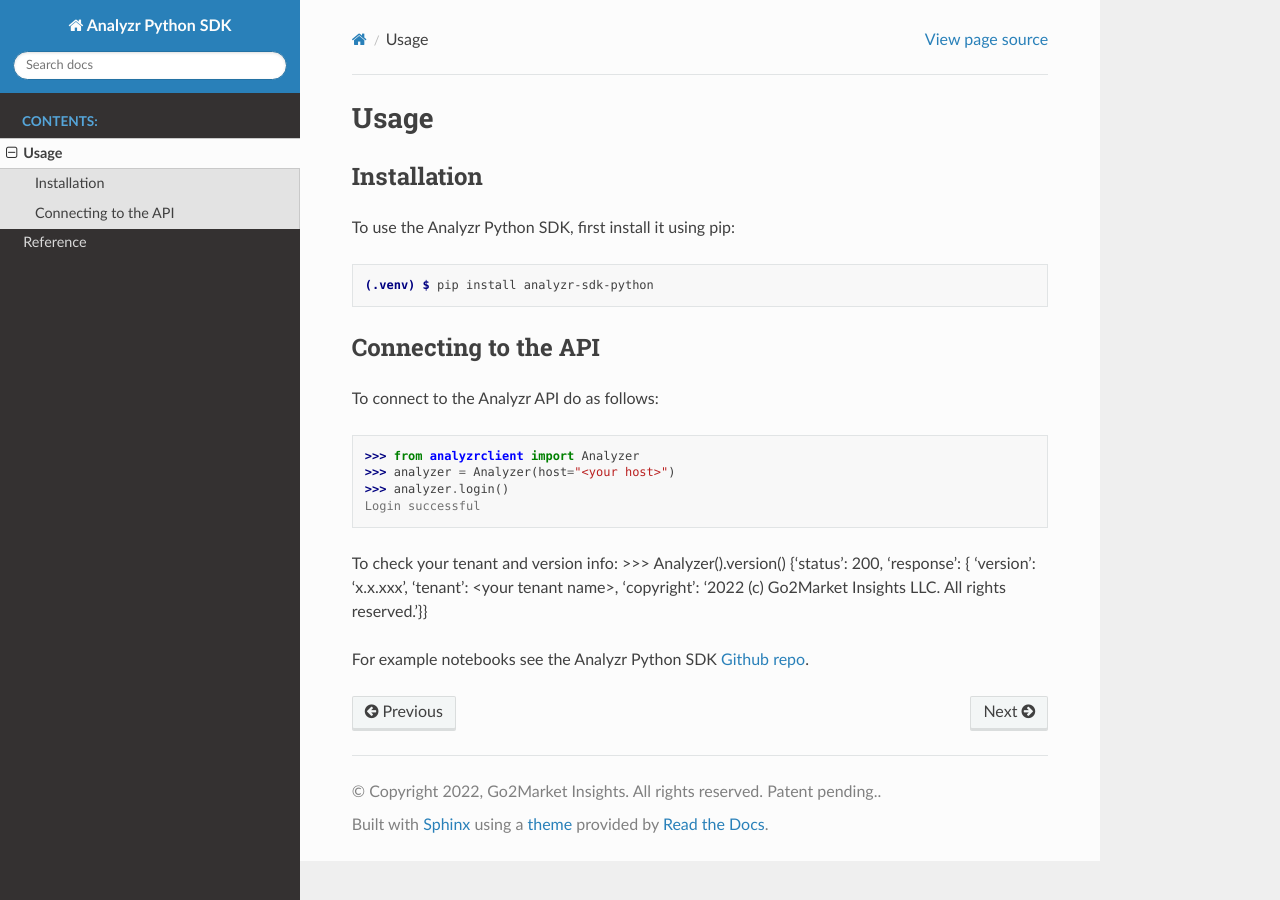
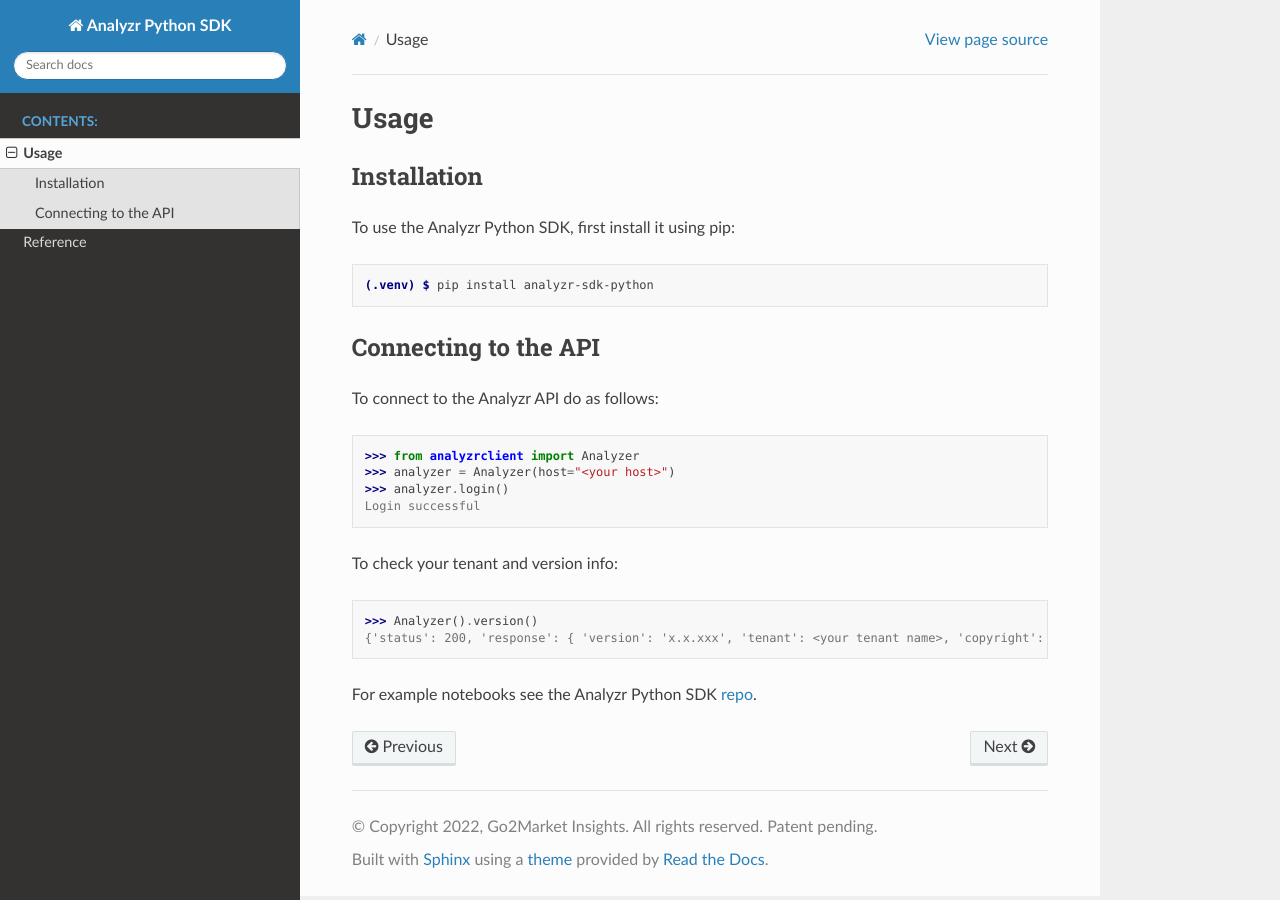
Before and after one commit to analyzr-ai/analyzr-sdk-python, a Sphinx documentation site: the page built from docs/source/usage.rst, in a window 1280 px wide. Built offline with Sphinx 7.4.7 and the Read the Docs theme 2.0.0, drawn with Linux system fonts in a browser that asks for light colours.

Commit message:
Current update

```diff
--- a/docs/source/conf.py
+++ b/docs/source/conf.py
@@ -20,7 +20,7 @@
 # -- Project information -----------------------------------------------------
 
 project = 'Analyzr Python SDK'
-copyright = '2022, Go2Market Insights. All rights reserved. Patent pending.'
+copyright = '2022, Go2Market Insights. All rights reserved. Patent pending'
 author = 'Analyzr Team'
 
 
--- a/docs/source/usage.rst
+++ b/docs/source/usage.rst
@@ -23,7 +23,8 @@
 Login successful
 
 To check your tenant and version info:
+
 >>> Analyzer().version()
 {'status': 200, 'response': { 'version': 'x.x.xxx', 'tenant': <your tenant name>, 'copyright': '2022 (c) Go2Market Insights LLC. All rights reserved.'}}
 
-For example notebooks see the Analyzr Python SDK `Github repo <https://github.com/analyzr-ai/analyzr-sdk-python/tree/main/examples>`_.
+For example notebooks see the Analyzr Python SDK `repo <https://github.com/analyzr-ai/analyzr-sdk-python/>`_.
```
Also changed, not shown: 1 other file.
